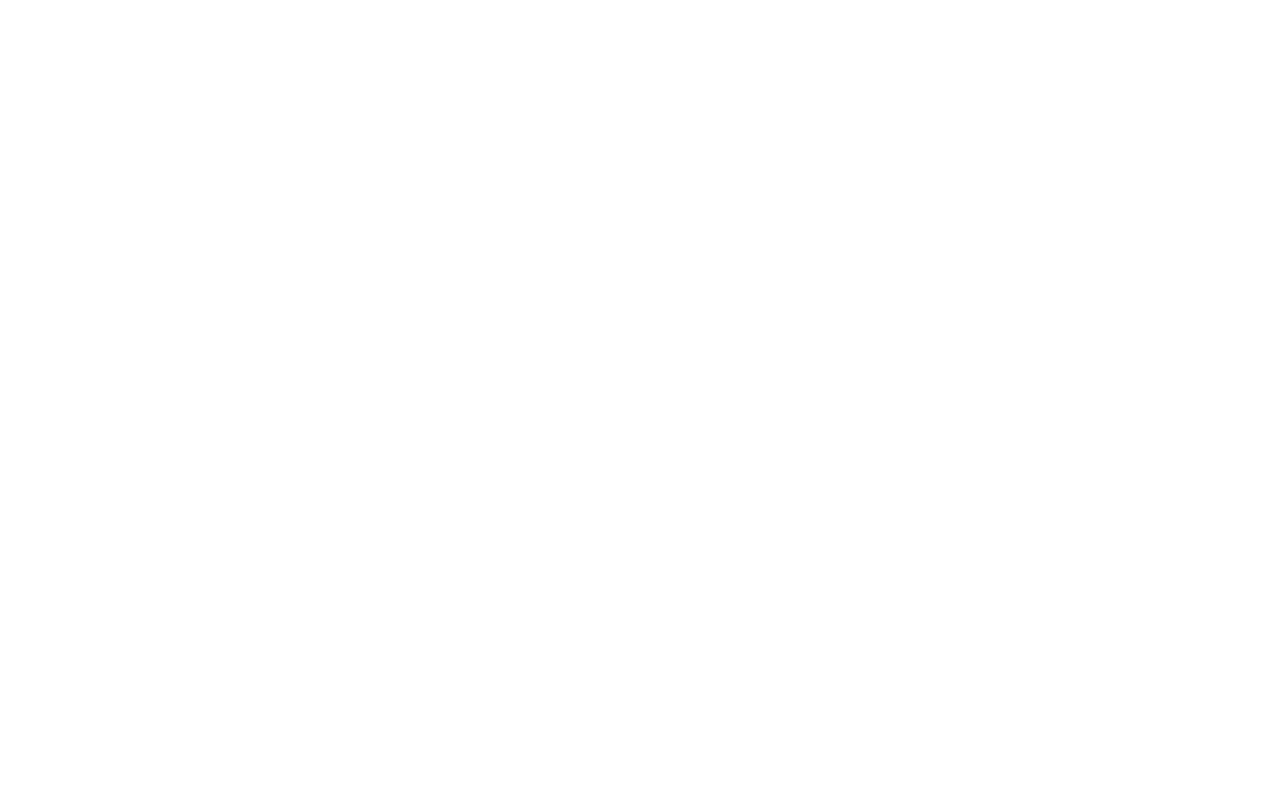
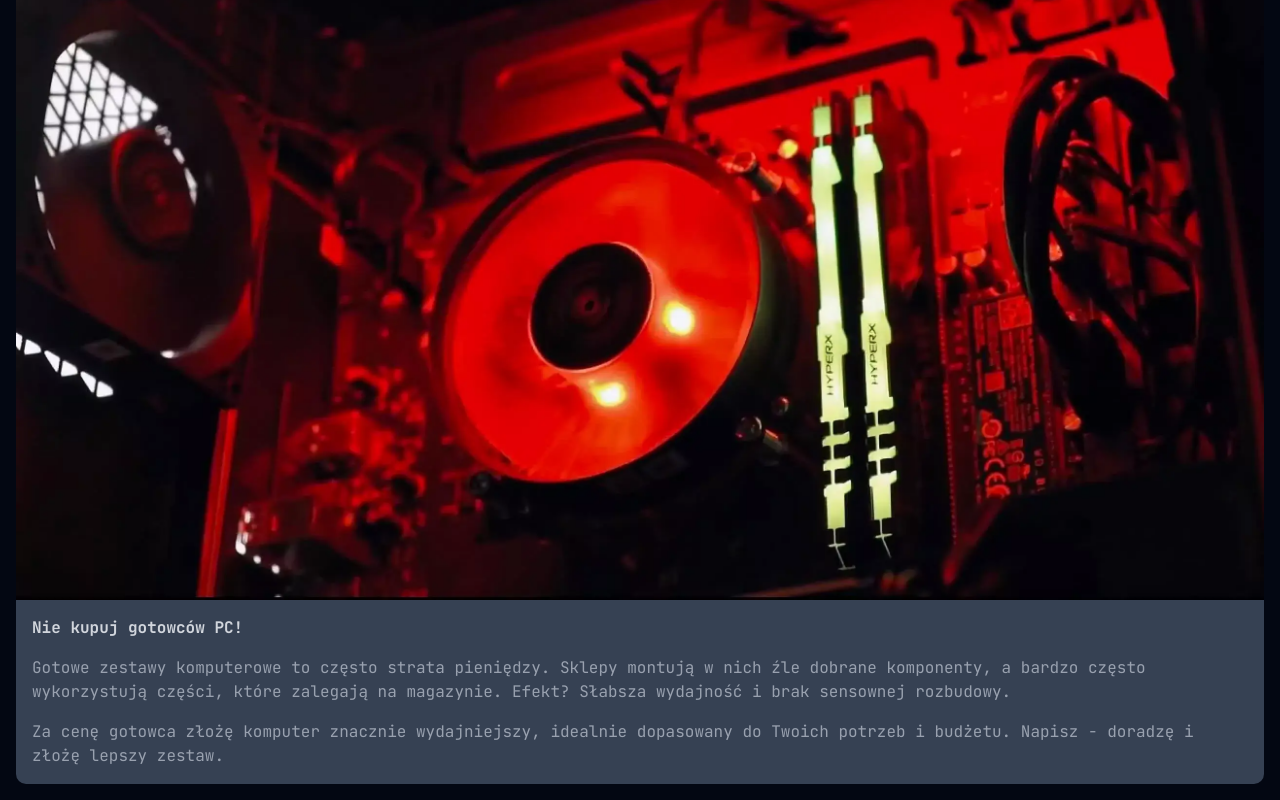
Before and after one commit to Kris1027/nextjs-business-card-2, a Next.js app: page / in a window 1280 px wide. Shown: the part 1349-2149 px from the top of the page. Before the commit the page ends 1278 px from the top, so only its background shows below. Built offline with nearby package versions, Linux system fonts and the light colour scheme.

Commit message:
feat: build hero component, add bg to layout, fix spaces

```diff
--- a/app/layout.tsx
+++ b/app/layout.tsx
@@ -49,7 +49,7 @@ export default function RootLayout({
         jetbrainsMono.variable
       )}
     >
-      <body className='min-h-full flex flex-col'>{children}</body>
+      <body className='min-h-full flex flex-col bg-gray-950'>{children}</body>
     </html>
   )
 }
--- a/app/page.tsx
+++ b/app/page.tsx
@@ -1,11 +1,13 @@
+import Hero from '@/components/home/hero'
 import ImageCarousel from '@/components/home/image-carousel'
 import ServiceInfo from '@/components/home/service-info'
 
 const Home = () => {
   return (
-    <main className='p-4 space-y-4'>
+    <main className='p-4 space-y-4 max-w-7xl mx-auto'>
       <ImageCarousel />
       <ServiceInfo />
+      <Hero />
     </main>
   )
 }
--- /dev/null
+++ b/components/home/hero.tsx
@@ -0,0 +1,28 @@
+import PrebuildImage from '@/public/prebuild-1.webp'
+import Image from 'next/image'
+
+const Hero = () => {
+  return (
+    <div className='bg-gray-700 rounded-lg'>
+      <Image
+        src={PrebuildImage}
+        className='object-cover rounded-t-lg'
+        alt='Środek komputera z podświetleniem RGB'
+      />
+      <div className='p-4 space-y-4'>
+        <h2 className='text-gray-300 font-bold'>Nie kupuj gotowców PC!</h2>
+        <p className='text-gray-400'>
+          Gotowe zestawy komputerowe to często strata pieniędzy. Sklepy montują w nich źle dobrane
+          komponenty, a bardzo często wykorzystują części, które zalegają na magazynie. Efekt?
+          Słabsza wydajność i brak sensownej rozbudowy.
+        </p>
+        <p className='text-gray-400'>
+          Za cenę gotowca złożę komputer znacznie wydajniejszy, idealnie dopasowany do Twoich
+          potrzeb i budżetu. Napisz - doradzę i złożę lepszy zestaw.
+        </p>
+      </div>
+    </div>
+  )
+}
+
+export default Hero
--- a/components/home/image-carousel.tsx
+++ b/components/home/image-carousel.tsx
@@ -34,7 +34,7 @@ const ImageItem = ({ imageUrl, altText, title }: ImageItemProps) => {
 
 const ImageCarousel = () => {
   return (
-    <Carousel className='w-full max-w-7xl mx-auto' plugins={[Autoplay({ delay: 3000 })]}>
+    <Carousel className='w-full' plugins={[Autoplay({ delay: 3000 })]}>
       <CarouselContent>
         <CarouselItem>
           <ImageItem
```
